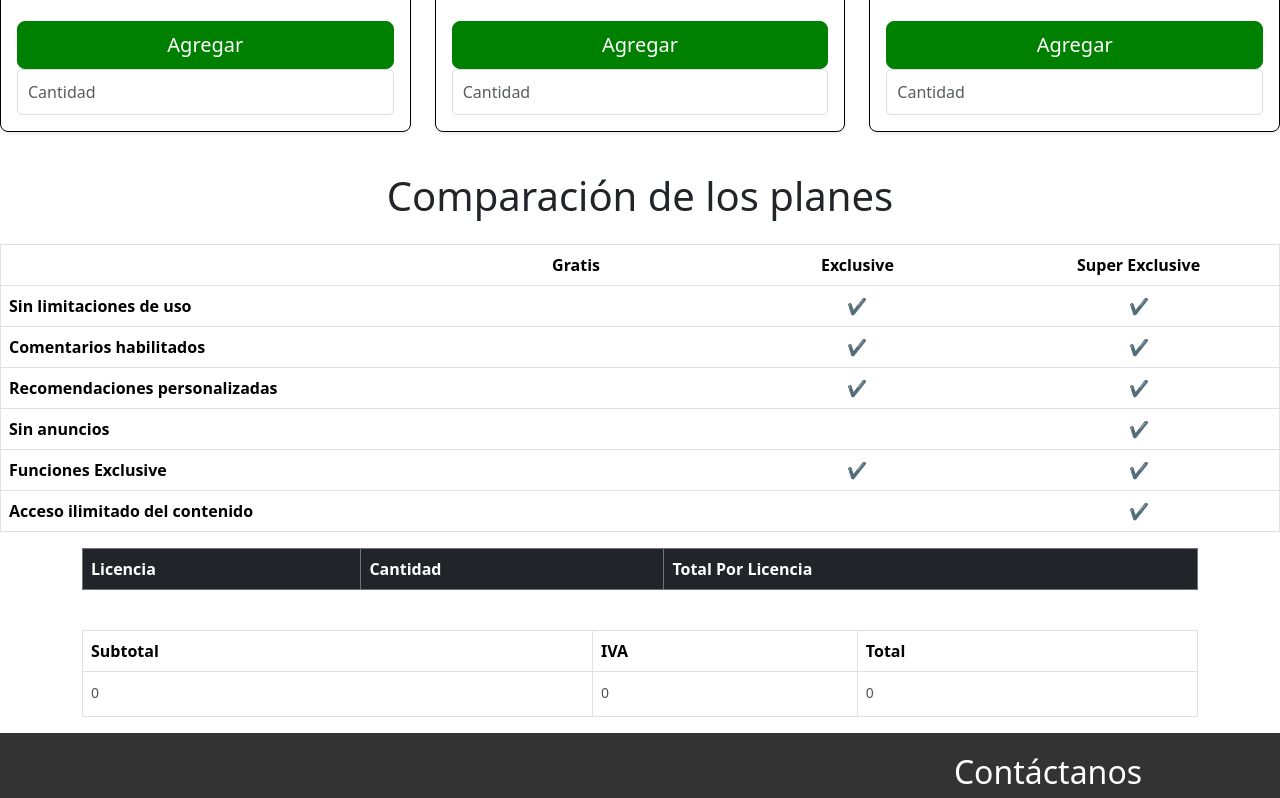
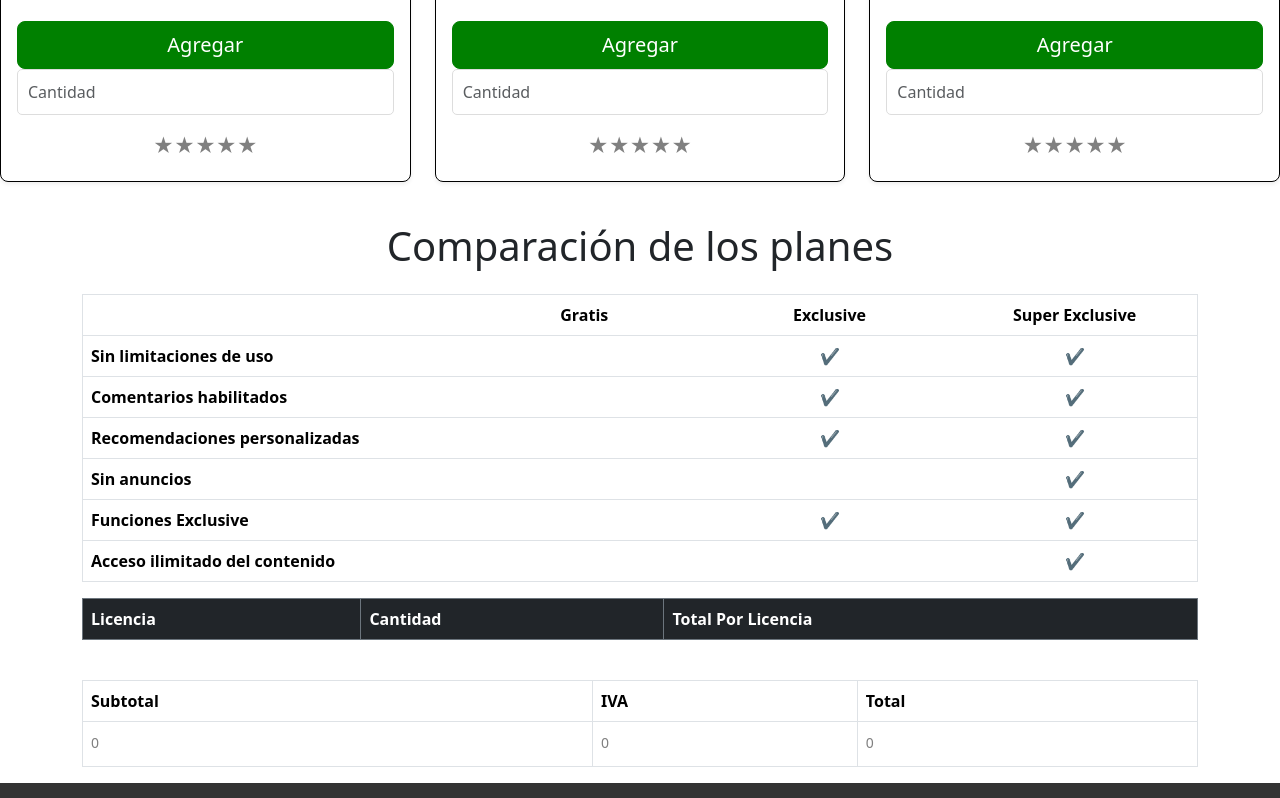
Before and after one commit to Luisa09/Wallet-Track, a plain HTML site: page index.html in a window 1280 px wide. Shown: the part 1582-2380 px from the top of the page. Drawn offline with nearby package versions, Linux system fonts and the light colour scheme.

Commit message:
15/11 5:40 Adelanto de punto 2 en el script de register y en el formulario

```diff
--- a/css/styles.css
+++ b/css/styles.css
@@ -655,3 +655,40 @@ h1.logo a {
     display: grid;
     grid-template-rows: auto 1fr auto;
 }
+
+/* Estrellitas */
+#form {
+    width: 250px;
+    margin: 0 auto;
+    height: 50px;
+  }
+
+  #form p {
+    text-align: center;
+  }
+
+  #form label {
+    font-size: 20px;
+  }
+
+  input[type="radio"] {
+    display: none;
+  }
+
+  label {
+    color: grey;
+  }
+
+  .clasificacion {
+    direction: rtl;
+    unicode-bidi: bidi-override;
+  }
+
+  label:hover,
+  label:hover ~ label {
+    color: orange;
+  }
+
+  input[type="radio"]:checked ~ label {
+    color: orange;
+  }
--- a/index.html
+++ b/index.html
@@ -153,6 +153,22 @@
                     <button type="button" id="freebtn" class="w-100 btn btn-lg">Agregar</button>
                     <input type="text" name="" id="ginpt" class="form-control" placeholder="Cantidad">
                   </div>
+
+                  <form id = "form">
+                    <p class="clasificacion">
+                      <input id="radio1" type="radio" name="estrellas" value="5"><!--
+                      --><label for="radio1">★</label><!--
+                      --><input id="radio2" type="radio" name="estrellas" value="4"><!--
+                      --><label for="radio2">★</label><!--
+                      --><input id="radio3" type="radio" name="estrellas" value="3"><!--
+                      --><label for="radio3">★</label><!--
+                      --><input id="radio4" type="radio" name="estrellas" value="2"><!--
+                      --><label for="radio4">★</label><!--
+                      --><input id="radio5" type="radio" name="estrellas" value="1"><!--
+                      --><label for="radio5">★</label>
+                    </p>
+                  </form>
+
             </div>
         </div>
         <div class="col">
@@ -174,6 +190,22 @@
                     <button type="button" id="boton2" class="w-100 btn btn-lg btn-outline-primary">Agregar</button>
                     <input type="text" name="" id="pinpt" class="form-control" placeholder="Cantidad">
                 </div>
+
+                <form id = "form">
+                    <p class="clasificacion">
+                      <input id="radio1" type="radio" name="estrellas" value="5"><!--
+                      --><label for="radio1">★</label><!--
+                      --><input id="radio2" type="radio" name="estrellas" value="4"><!--
+                      --><label for="radio2">★</label><!--
+                      --><input id="radio3" type="radio" name="estrellas" value="3"><!--
+                      --><label for="radio3">★</label><!--
+                      --><input id="radio4" type="radio" name="estrellas" value="2"><!--
+                      --><label for="radio4">★</label><!--
+                      --><input id="radio5" type="radio" name="estrellas" value="1"><!--
+                      --><label for="radio5">★</label>
+                    </p>
+                  </form>
+
             </div>
         </div>
         <div class="col">
@@ -195,6 +227,22 @@
                     <button type="button" id="boton3" class="w-100 btn btn-lg btn-outline-primary">Agregar</button>
                     <input type="text" name="" id="spinpt" class="form-control" placeholder="Cantidad">
                 </div>
+
+                <form id = "form">
+                    <p class="clasificacion">
+                      <input id="radio1" type="radio" name="estrellas" value="5"><!--
+                      --><label for="radio1">★</label><!--
+                      --><input id="radio2" type="radio" name="estrellas" value="4"><!--
+                      --><label for="radio2">★</label><!--
+                      --><input id="radio3" type="radio" name="estrellas" value="3"><!--
+                      --><label for="radio3">★</label><!--
+                      --><input id="radio4" type="radio" name="estrellas" value="2"><!--
+                      --><label for="radio4">★</label><!--
+                      --><input id="radio5" type="radio" name="estrellas" value="1"><!--
+                      --><label for="radio5">★</label>
+                    </p>
+                  </form>
+
             </div>
         </div>
     </div>
@@ -211,7 +259,7 @@
 
 
         <!-- Tabla con el símbolo de chulo -->
-        <div class="table-responsive">
+        <div class="table-responsive container">
             <table class="table text-center border mx-auto">
 
                 <thead>
```
